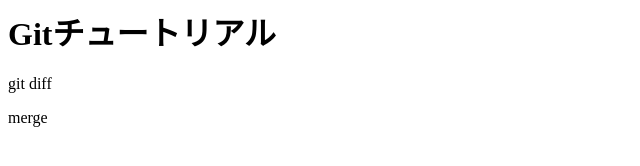
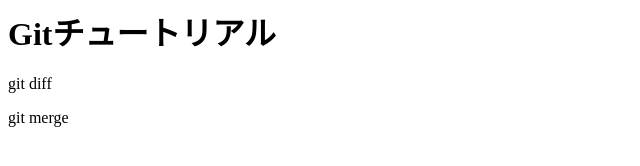
Before and after one commit to mIO1000-g/git_tutorial, a plain HTML site: page index.html in a window 1280 px wide. Shown: the full height of the page, 0-640 px from the left. Drawn offline with Linux system fonts and the light colour scheme.

Commit message:
Update index.html
git mergeを追加

```diff
--- a/index.html
+++ b/index.html
@@ -1,3 +1,3 @@
 <h1>Gitチュートリアル</h1>
 <p>git diff</p>
-<p>merge</p>
+<p>git merge</p>
```
